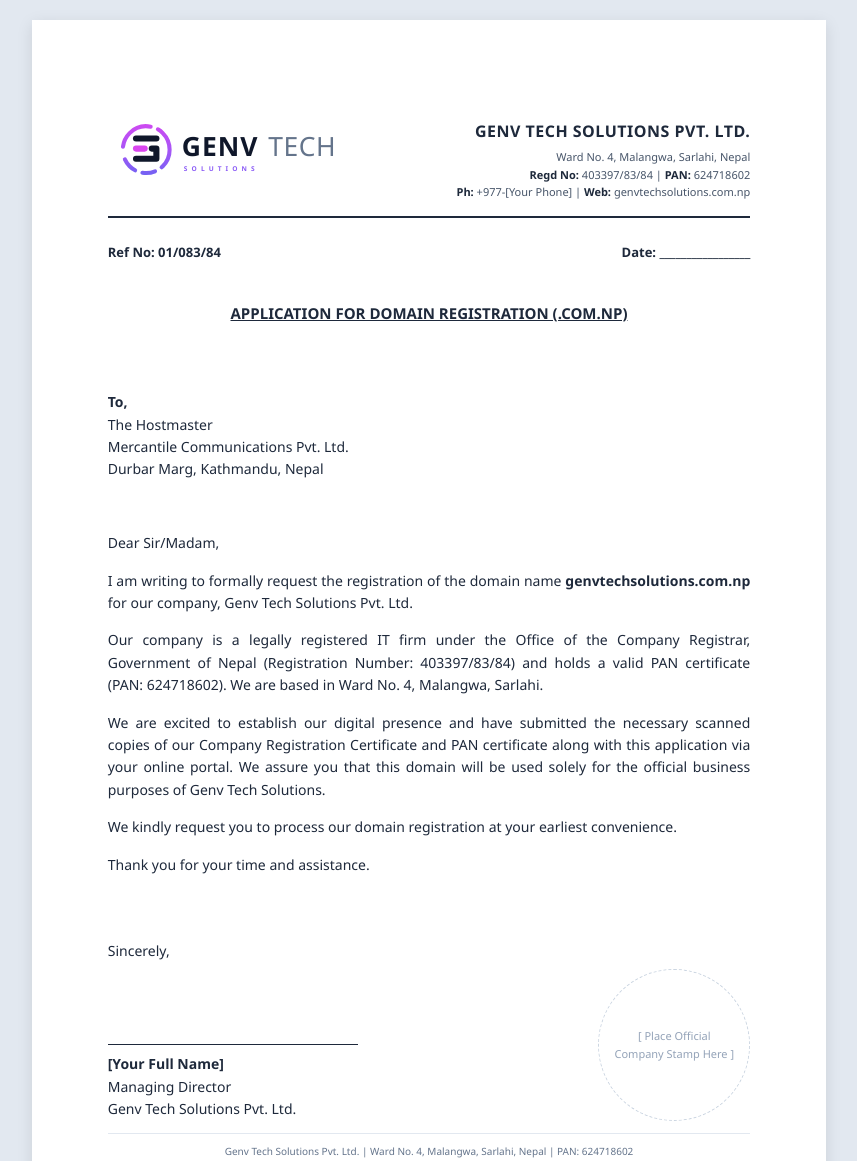
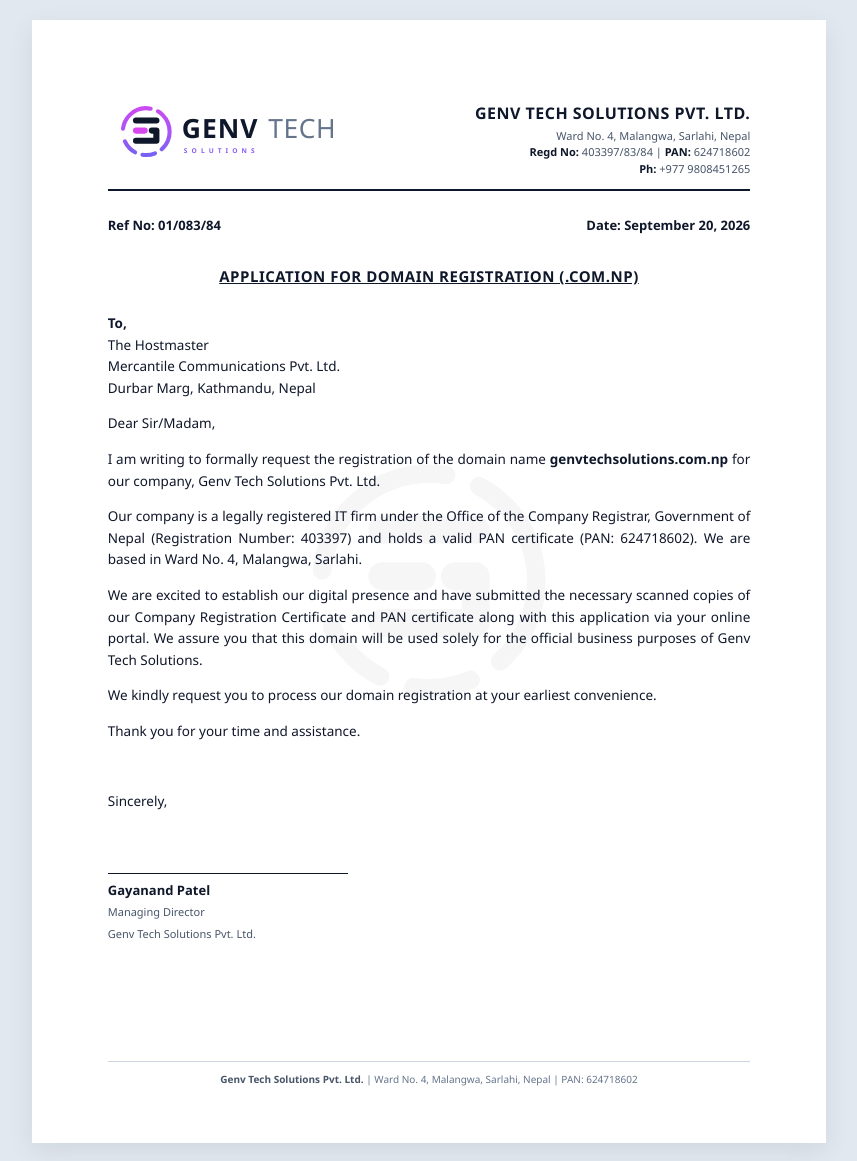
Before and after one commit to patelgayanand18/letterhead2, a plain HTML site: page index.html in a window 1280 px wide. Shown: the top 1161 px of the page, without its empty margins (211-1068 px from the left). Drawn offline with Linux system fonts and the light colour scheme.

Commit message:
update the letterhead for official use

```diff
--- a/index.html
+++ b/index.html
@@ -1,41 +1,154 @@
 <!DOCTYPE html>
-<html>
+<html lang="en">
 <head>
-    <title>Genv Tech - Official Letterhead</title>
+    <meta charset="UTF-8">
+    <title>Genv Tech Solutions - Official Letterhead</title>
     <style>
-        /* A4 Print Setup */
+        /* --- CSS Variables for Maintainability --- */
+        :root {
+            --text-primary: #0f172a;
+            --text-secondary: #475569;
+            --text-muted: #64748b;
+            --border-color: #cbd5e1;
+            --accent-color: #8b5cf6;
+        }
+
+        /* --- Global & Print Setup --- */
         @page { size: A4; margin: 0; }
-        body { font-family: 'Segoe UI', Roboto, Helvetica, Arial, sans-serif; background-color: #e2e8f0; margin: 0; padding: 20px; display: flex; justify-content: center; }
+        body {
+            font-family: 'Segoe UI', Roboto, Helvetica, Arial, sans-serif;
+            background-color: #e2e8f0;
+            margin: 0;
+            padding: 20px;
+            display: flex;
+            justify-content: center;
+            color: var(--text-primary);
+        }
 
-        /* The Physical Paper */
-        .a4-sheet { background-color: white; width: 210mm; min-height: 297mm; padding: 25mm 20mm; box-sizing: border-box; box-shadow: 0 4px 15px rgba(0,0,0,0.1); position: relative; }
+        /* --- The Physical Paper (Strict A4 Enforcement) --- */
+        .a4-sheet {
+            background-color: white;
+            width: 210mm;
+            height: 297mm; /* Changed from min-height to strict height */
+            padding: 20mm; /* Reduced from 25mm to give more content space */
+            box-sizing: border-box;
+            box-shadow: 0 8px 25px rgba(0,0,0,0.08);
+            position: relative;
+            overflow: hidden; /* Prevents anything from pushing past 1 page */
+        }
 
-        /* Letterhead Header */
-        .header { display: flex; justify-content: space-between; align-items: flex-start; border-bottom: 2px solid #1e293b; padding-bottom: 15px; margin-bottom: 25px; }
-        .logo-area { width: 280px; } /* Widened to fit the corrected Pulse Ring spacing */
-        .company-info { text-align: right; color: #475569; font-size: 11px; line-height: 1.6; padding-top: 5px; }
-        .company-info strong { color: #1e293b; }
-        .company-name-text { font-size: 16px; font-weight: 800; color: #1e293b; margin-bottom: 3px; text-transform: uppercase; letter-spacing: 0.5px; }
+        /* --- Professional Watermark --- */
+        .watermark {
+            position: absolute;
+            top: 50%;
+            left: 50%;
+            transform: translate(-50%, -50%);
+            width: 350px;
+            opacity: 0.03;
+            z-index: 0;
+            pointer-events: none;
+        }
 
-        /* Letter Content */
-        .ref-date { display: flex; justify-content: space-between; font-weight: 700; margin-bottom: 40px; font-size: 13px; color: #1e293b; }
-        .letter-body { font-size: 14px; line-height: 1.6; color: #1e293b; }
-        .letter-body h2 { font-size: 15px; text-align: center; text-decoration: underline; margin-bottom: 30px; text-transform: uppercase;}
-        .letter-body p { margin-bottom: 15px; text-align: justify; }
+        /* --- Header Section --- */
+        header {
+            display: flex;
+            justify-content: space-between;
+            align-items: flex-start;
+            border-bottom: 2px solid var(--text-primary);
+            padding-bottom: 12px;
+            margin-bottom: 25px; /* Tightened spacing */
+            position: relative;
+            z-index: 1;
+        }
+        .logo-area { width: 280px; }
+        .company-info {
+            text-align: right;
+            color: var(--text-secondary);
+            font-size: 11px;
+            line-height: 1.5;
+            padding-top: 5px;
+        }
+        .company-info strong { color: var(--text-primary); }
+        .company-name-text {
+            font-size: 16px;
+            font-weight: 800;
+            color: var(--text-primary);
+            margin-bottom: 3px;
+            text-transform: uppercase;
+            letter-spacing: 0.5px;
+        }
 
-        /* Signature & Stamp Area */
-        .auth-area { margin-top: 50px; display: flex; justify-content: space-between; align-items: flex-end; }
-        .signature-block { width: 250px; }
-        .signature-line { width: 100%; border-bottom: 1px solid #1e293b; margin-bottom: 8px; }
-        .stamp-block { width: 150px; height: 150px; border: 1px dashed #cbd5e1; border-radius: 50%; display: flex; justify-content: center; align-items: center; color: #94a3b8; font-size: 11px; text-align: center; }
+        /* --- Main Content Section --- */
+        main {
+            position: relative;
+            z-index: 1;
+        }
+        .ref-date {
+            display: flex;
+            justify-content: space-between;
+            font-weight: 700;
+            margin-bottom: 30px; /* Tightened spacing */
+            font-size: 13px;
+        }
+        .letter-body {
+            font-size: 13.5px; /* Slightly reduced for better fit */
+            line-height: 1.6;
+            color: var(--text-primary);
+        }
+        .letter-body h2 {
+            font-size: 15px;
+            text-align: center;
+            text-decoration: underline;
+            margin-top: 0;
+            margin-bottom: 25px; /* Tightened spacing */
+            text-transform: uppercase;
+            letter-spacing: 0.5px;
+        }
+        .letter-body p {
+            margin-bottom: 14px; /* Tightened spacing */
+            text-align: justify;
+        }
 
-        /* Footer */
-        .footer { position: absolute; bottom: 15mm; left: 20mm; right: 20mm; text-align: center; font-size: 10px; color: #64748b; border-top: 1px solid #e2e8f0; padding-top: 10px; }
+        /* --- Signature & Invisible Stamp Area --- */
+        .auth-area {
+            margin-top: 35px; /* Reduced to pull signature up */
+            display: flex;
+            justify-content: space-between;
+            align-items: flex-end;
+        }
+        .signature-block { width: 240px; }
+        .signature-space { height: 60px; } /* Replaces the <br> tags for exact control */
+        .signature-line {
+            width: 100%;
+            border-bottom: 1px solid var(--text-primary);
+            margin-bottom: 6px;
+        }
+        .signature-block strong { font-size: 13px; }
+        .signature-block span { font-size: 11px; color: var(--text-secondary); }
 
-        /* Browser Print Override */
+        /* Reserved blank space for physical stamping */
+        .stamp-block { width: 140px; height: 120px; }
+
+        /* --- Footer Section --- */
+        footer {
+            position: absolute;
+            bottom: 15mm;
+            left: 20mm;
+            right: 20mm;
+            text-align: center;
+            font-size: 10px;
+            color: var(--text-muted);
+            border-top: 1px solid var(--border-color);
+            padding-top: 10px;
+            z-index: 1;
+        }
+        footer strong { color: var(--text-secondary); }
+
+        /* --- Clean Print Overrides --- */
         @media print {
-            body { background: none; padding: 0; }
-            .a4-sheet { box-shadow: none; width: 100%; height: 100%; padding: 25mm 20mm; }
+            body { background: white; padding: 0; margin: 0; }
+            .a4-sheet { box-shadow: none; margin: 0; }
+            * { -webkit-print-color-adjust: exact !important; print-color-adjust: exact !important; }
         }
     </style>
 </head>
@@ -43,8 +156,16 @@
 
 <div class="a4-sheet">
 
+    <!-- SUBTLE WATERMARK (Icon Only) -->
+    <svg class="watermark" xmlns="http://www.w3.org/2000/svg" viewBox="0 0 150 140">
+        <circle cx="75" cy="70" r="46" fill="none" stroke="#0f172a" stroke-width="8" stroke-dasharray="75 15 25 15 30 25" stroke-linecap="round" transform="rotate(-45 75 70)"/>
+        <path d="M 55 48 L 95 48" stroke="#0f172a" stroke-width="12" stroke-linecap="round"/>
+        <path d="M 55 68 L 72 68" stroke="#0f172a" stroke-width="12" stroke-linecap="round"/>
+        <path d="M 55 88 L 95 88 L 95 68 L 86 68" fill="none" stroke="#0f172a" stroke-width="12" stroke-linecap="round" stroke-linejoin="round"/>
+    </svg>
+
     <!-- HEADER -->
-    <div class="header">
+    <header>
         <div class="logo-area">
             <!-- Finalized Pulse Ring Master SVG -->
             <svg xmlns="http://www.w3.org/2000/svg" viewBox="0 0 550 140" width="100%" height="auto">
@@ -53,7 +174,7 @@
                         <stop offset="0%" style="stop-color:#d946ef;stop-opacity:1" />
                         <stop offset="50%" style="stop-color:#a855f7;stop-opacity:1" />
                         <stop offset="100%" style="stop-color:#6366f1;stop-opacity:1" />
-                    </linearGradient>
+                    </linear.Gradient>
                 </defs>
                 <circle cx="75" cy="70" r="46" fill="none" stroke="url(#grad11_2)" stroke-width="8" stroke-dasharray="75 15 25 15 30 25" stroke-linecap="round" transform="rotate(-45 75 70)"/>
                 <path d="M 55 48 L 95 48" stroke="#0f172a" stroke-width="12" stroke-linecap="round"/>
@@ -68,30 +189,31 @@
             <div class="company-name-text">Genv Tech Solutions Pvt. Ltd.</div>
             Ward No. 4, Malangwa, Sarlahi, Nepal<br>
             <strong>Regd No:</strong> 403397/83/84 | <strong>PAN:</strong> 624718602<br>
-            <strong>Ph:</strong> +977-[Your Phone] | <strong>Web:</strong> genvtechsolutions.com.np
+            <strong>Ph:</strong> +977 9808451265
         </div>
-    </div>
+    </header>
 
+    <main>
         <!-- METADATA -->
         <div class="ref-date">
             <div>Ref No: 01/083/84</div>
-        <div>Date: _________________</div>
+            <div>Date: September 20, 2026</div>
         </div>
 
         <!-- BODY -->
         <div class="letter-body">
             <h2>Application for Domain Registration (.com.np)</h2>
-        <br>
+
             <p><strong>To,</strong><br>
             The Hostmaster<br>
             Mercantile Communications Pvt. Ltd.<br>
             Durbar Marg, Kathmandu, Nepal</p>
-        <br>
+
             <p>Dear Sir/Madam,</p>
 
             <p>I am writing to formally request the registration of the domain name <strong>genvtechsolutions.com.np</strong> for our company, Genv Tech Solutions Pvt. Ltd.</p>
 
-        <p>Our company is a legally registered IT firm under the Office of the Company Registrar, Government of Nepal (Registration Number: 403397/83/84) and holds a valid PAN certificate (PAN: 624718602). We are based in Ward No. 4, Malangwa, Sarlahi.</p>
+            <p>Our company is a legally registered IT firm under the Office of the Company Registrar, Government of Nepal (Registration Number: 403397) and holds a valid PAN certificate (PAN: 624718602). We are based in Ward No. 4, Malangwa, Sarlahi.</p>
 
             <p>We are excited to establish our digital presence and have submitted the necessary scanned copies of our Company Registration Certificate and PAN certificate along with this application via your online portal. We assure you that this domain will be used solely for the official business purposes of Genv Tech Solutions.</p>
 
@@ -102,25 +224,24 @@
             <!-- SIGNATURE & STAMP -->
             <div class="auth-area">
                 <div class="signature-block">
-                <p>Sincerely,</p>
-                <br><br><br>
+                    <p style="margin-bottom: 0;">Sincerely,</p>
+                    <div class="signature-space"></div> <!-- Controlled exact height -->
                     <div class="signature-line"></div>
-                <strong>[Your Full Name]</strong><br>
-                Managing Director<br>
-                Genv Tech Solutions Pvt. Ltd.
+                    <strong>Gayanand Patel</strong><br>
+                    <span>Managing Director</span><br>
+                    <span>Genv Tech Solutions Pvt. Ltd.</span>
                 </div>
 
-            <!-- Target area for physical stamp -->
-            <div class="stamp-block">
-                [ Place Official<br>Company Stamp Here ]
+                <!-- Pure invisible spacing for the physical stamp -->
+                <div class="stamp-block"></div>
             </div>
         </div>
-    </div>
+    </main>
 
     <!-- FOOTER -->
-    <div class="footer">
-        Genv Tech Solutions Pvt. Ltd. | Ward No. 4, Malangwa, Sarlahi, Nepal | PAN: 624718602
-    </div>
+    <footer>
+        <strong>Genv Tech Solutions Pvt. Ltd.</strong> | Ward No. 4, Malangwa, Sarlahi, Nepal | PAN: 624718602
+    </footer>
 
 </div>
 
```
Lines whose indentation alone changed are shown as unchanged.
